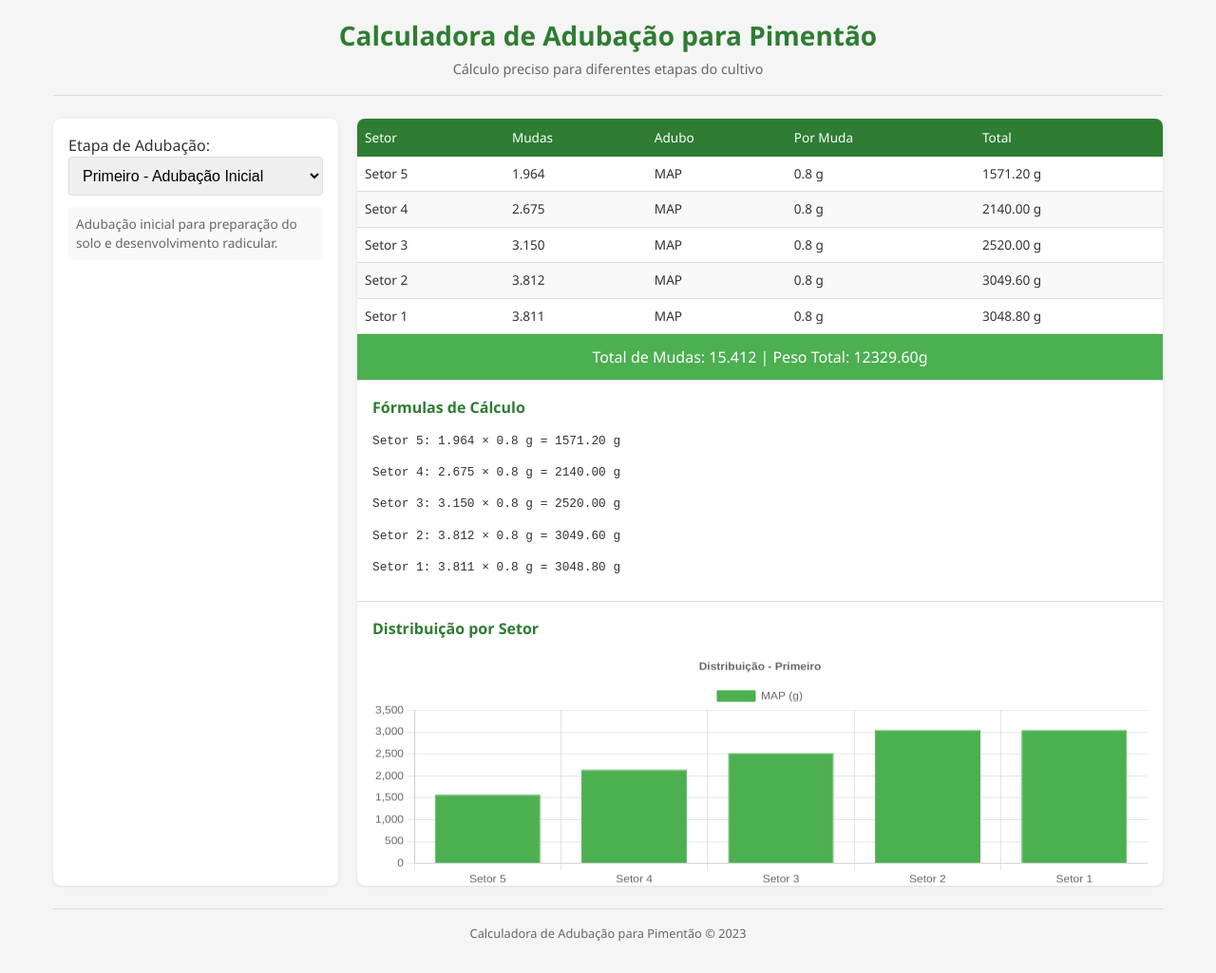
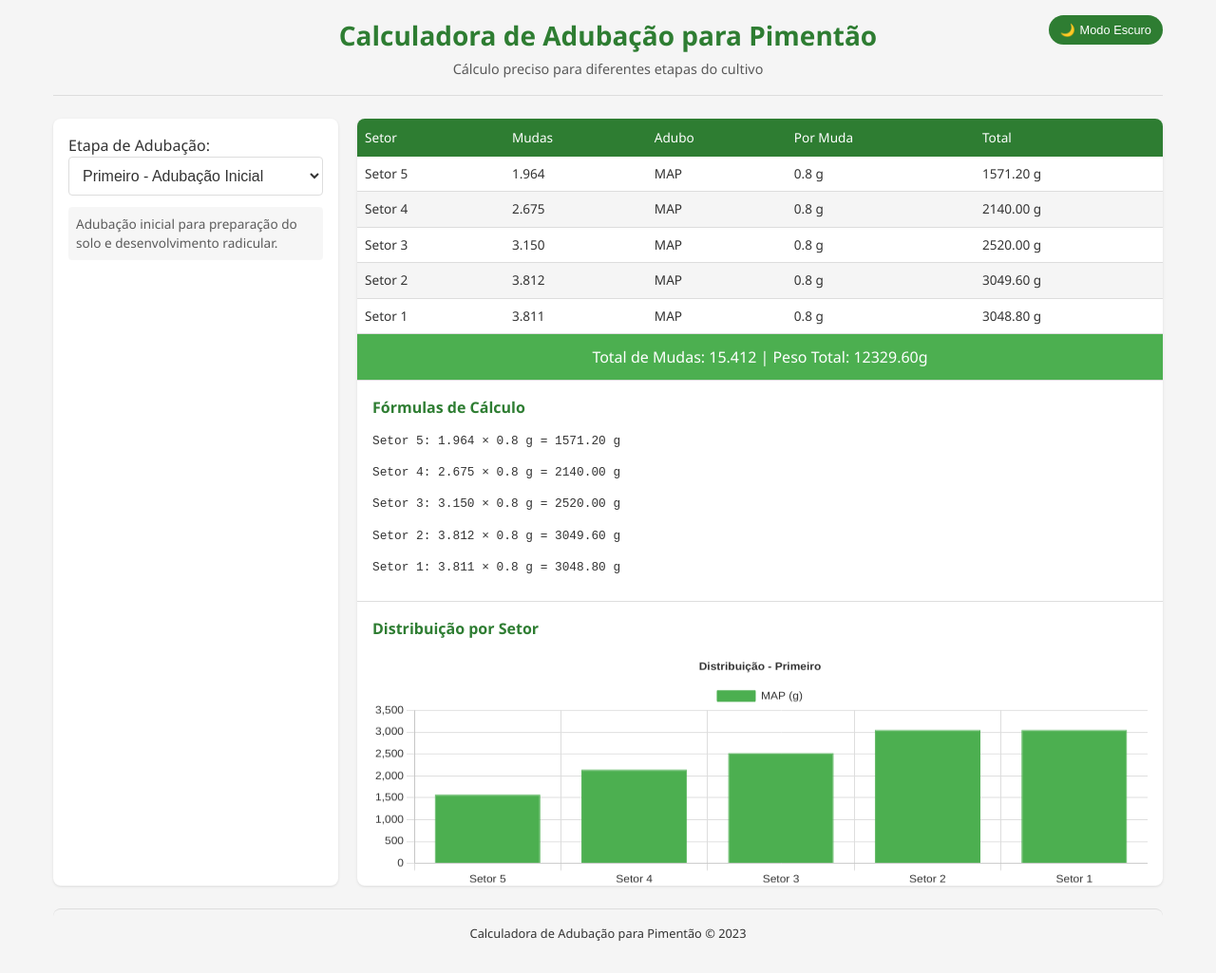
Before and after one commit to gerfunesbr/Calculadora, a plain HTML site: page index.html in a window 1280 px wide. Shown: the whole page at 95% size. Drawn offline with nearby package versions, Linux system fonts and the light colour scheme.

Commit message:
Atualizar o index.html

```diff
--- a/index.html
+++ b/index.html
@@ -21,6 +21,22 @@
       --light-gray: #f5f5f5;
       --border: #ddd;
       --white: #fff;
+      --background: #f5f5f5;
+      --card-bg: #fff;
+      --footer-bg: transparent;
+    }
+
+    /* Modo Noturno */
+    [data-theme="dark"] {
+      --primary: #4caf50;
+      --primary-light: #66bb6a;
+      --text: #e0e0e0;
+      --light-gray: #121212;
+      --border: #444;
+      --white: #1e1e1e;
+      --background: #121212;
+      --card-bg: #1e1e1e;
+      --footer-bg: #1a1a1a;
     }
 
     * {
@@ -33,10 +49,11 @@
       font-family: 'Segoe UI', system-ui, sans-serif;
       line-height: 1.5;
       color: var(--text);
-      background-color: var(--light-gray);
+      background-color: var(--background);
       padding: 16px;
       max-width: 1200px;
       margin: 0 auto;
+      transition: all 0.3s ease;
     }
 
     header {
@@ -44,6 +61,7 @@
       margin-bottom: 24px;
       padding-bottom: 16px;
       border-bottom: 1px solid var(--border);
+      position: relative;
     }
 
     h1 {
@@ -53,8 +71,30 @@
     }
 
     .subtitle {
-      color: #666;
+      color: var(--text);
+      opacity: 0.8;
       font-size: 0.9rem;
+    }
+
+    .theme-toggle {
+      position: absolute;
+      top: 0;
+      right: 0;
+      background: var(--primary);
+      color: white;
+      border: none;
+      padding: 8px 12px;
+      border-radius: 20px;
+      cursor: pointer;
+      font-size: 0.8rem;
+      display: flex;
+      align-items: center;
+      gap: 5px;
+      transition: all 0.3s ease;
+    }
+
+    .theme-toggle:hover {
+      background: var(--primary-light);
     }
 
     .main-container {
@@ -64,10 +104,11 @@
     }
 
     .control-panel {
-      background: var(--white);
+      background: var(--card-bg);
       padding: 16px;
       border-radius: 8px;
       box-shadow: 0 1px 3px rgba(0,0,0,0.1);
+      transition: all 0.3s ease;
     }
 
     select {
@@ -77,21 +118,27 @@
       border-radius: 4px;
       font-size: 1rem;
       margin-bottom: 12px;
+      background: var(--card-bg);
+      color: var(--text);
+      transition: all 0.3s ease;
     }
 
     .etapa-info {
       font-size: 0.85rem;
-      color: #666;
+      color: var(--text);
+      opacity: 0.8;
       padding: 8px;
-      background-color: #f9f9f9;
+      background-color: var(--light-gray);
       border-radius: 4px;
+      transition: all 0.3s ease;
     }
 
     .results-container {
-      background: var(--white);
+      background: var(--card-bg);
       border-radius: 8px;
       box-shadow: 0 1px 3px rgba(0,0,0,0.1);
       overflow: hidden;
+      transition: all 0.3s ease;
     }
 
     table {
@@ -102,7 +149,7 @@
 
     th {
       background-color: var(--primary);
-      color: var(--white);
+      color: white;
       padding: 10px 8px;
       text-align: left;
       font-weight: 500;
@@ -111,15 +158,16 @@
     td {
       padding: 8px;
       border-bottom: 1px solid var(--border);
+      transition: all 0.3s ease;
     }
 
     tr:nth-child(even) {
-      background-color: #f9f9f9;
+      background-color: var(--light-gray);
     }
 
     .total-results {
       background-color: var(--primary-light);
-      color: var(--white);
+      color: white;
       padding: 12px;
       text-align: center;
       font-weight: 500;
@@ -128,6 +176,7 @@
     .formula-section {
       padding: 16px;
       border-top: 1px solid var(--border);
+      transition: all 0.3s ease;
     }
 
     .formula-section h3 {
@@ -141,12 +190,15 @@
       font-size: 0.8rem;
       margin-bottom: 6px;
       padding: 4px 0;
+      color: var(--text);
+      transition: all 0.3s ease;
     }
 
     .chart-container {
       padding: 16px;
       border-top: 1px solid var(--border);
       height: 300px;
+      transition: all 0.3s ease;
     }
 
     .chart-container h3 {
@@ -163,10 +215,13 @@
     footer {
       text-align: center;
       margin-top: 24px;
-      padding-top: 16px;
+      padding: 16px;
       border-top: 1px solid var(--border);
-      color: #666;
+      color: var(--text);
       font-size: 0.8rem;
+      background-color: var(--footer-bg);
+      border-radius: 8px;
+      transition: all 0.3s ease;
     }
 
     .install-btn {
@@ -178,6 +233,11 @@
       margin-top: 10px;
       cursor: pointer;
       display: none;
+      transition: all 0.3s ease;
+    }
+
+    .install-btn:hover {
+      background: var(--primary-light);
     }
 
     @media (min-width: 768px) {
@@ -211,6 +271,11 @@
       table {
         font-size: 0.75rem;
       }
+
+      .theme-toggle {
+        position: relative;
+        margin-top: 10px;
+      }
     }
   </style>
 </head>
@@ -219,6 +284,10 @@
     <h1>Calculadora de Adubação para Pimentão</h1>
     <p class="subtitle">Cálculo preciso para diferentes etapas do cultivo</p>
     <button id="installBtn" class="install-btn">Instalar App</button>
+    <button id="themeToggle" class="theme-toggle">
+      <span id="themeIcon">🌙</span>
+      <span id="themeText">Modo Escuro</span>
+    </button>
   </header>
 
   <div class="main-container">
@@ -312,6 +381,46 @@ if ('serviceWorker' in navigator) {
       }
     });
 
+    // Sistema de Tema
+    const themeToggle = document.getElementById('themeToggle');
+    const themeIcon = document.getElementById('themeIcon');
+    const themeText = document.getElementById('themeText');
+
+    // Verificar preferência salva ou do sistema
+    function loadTheme() {
+      const savedTheme = localStorage.getItem('theme') ||
+                        (window.matchMedia('(prefers-color-scheme: dark)').matches ? 'dark' : 'light');
+
+      document.documentElement.setAttribute('data-theme', savedTheme);
+      updateThemeButton(savedTheme);
+    }
+
+    function toggleTheme() {
+      const currentTheme = document.documentElement.getAttribute('data-theme');
+      const newTheme = currentTheme === 'dark' ? 'light' : 'dark';
+
+      document.documentElement.setAttribute('data-theme', newTheme);
+      localStorage.setItem('theme', newTheme);
+      updateThemeButton(newTheme);
+
+      // Atualizar gráfico para o novo tema
+      if (chartInstance) {
+        updateChart(document.getElementById('etapaSelect').value);
+      }
+    }
+
+    function updateThemeButton(theme) {
+      if (theme === 'dark') {
+        themeIcon.textContent = '☀️';
+        themeText.textContent = 'Modo Claro';
+      } else {
+        themeIcon.textContent = '🌙';
+        themeText.textContent = 'Modo Escuro';
+      }
+    }
+
+    themeToggle.addEventListener('click', toggleTheme);
+
     // App Data and Logic
     const setores = {
       'Setor 5': 1964,
@@ -335,7 +444,7 @@ if ('serviceWorker' in navigator) {
           tipo: 'Fertimax Humi',
           volume: 0.3,
           unidade: 'ml',
-          descricao: 'Fertilizante orgânico com ácidos húmicos - melhora a estrutura do solo'
+          descricao: 'Fertilizante orgânico com ácidos húmicos - melhora a estrutura do solo (300ml/1000 mudas)'
         },
         {
           tipo: 'Krista K',
@@ -373,7 +482,7 @@ if ('serviceWorker' in navigator) {
           tipo: 'Start',
           volume: 0.3,
           unidade: 'ml',
-          descricao: 'Estimulante de crescimento - promove desenvolvimento radicular e vegetativo'
+          descricao: 'Estimulante de crescimento - promove desenvolvimento radicular e vegetativo (300ml/1000 mudas)'
         }
       ],
       'Sétimo': [
@@ -388,11 +497,11 @@ if ('serviceWorker' in navigator) {
 
     const etapaDescricoes = {
       'Primeiro': 'Adubação inicial para preparação do solo e desenvolvimento radicular.',
-      'Segundo': 'Fertilização para estimular o crescimento vegetativo das plantas.',
+      'Segundo': 'Fertilização para estimular o crescimento vegetativo das plantas. Fertimax Humi: 300ml para cada 1000 mudas.',
       'Terceiro': 'Aplicação de nitrato para fortalecer o desenvolvimento foliar.',
       'Quarto': 'Suplementação de magnésio para melhorar a fotossíntese.',
       'Quinto': 'Reforço de nitrato para manter o crescimento equilibrado.',
-      'Sexto': 'Aplicação de estimulante para desenvolvimento radicular e vegetativo.',
+      'Sexto': 'Aplicação de estimulante para desenvolvimento radicular e vegetativo. Start: 300ml para cada 1000 mudas.',
       'Sétimo': 'Adubação final com potássio para melhorar a qualidade dos frutos.'
     };
 
@@ -401,6 +510,24 @@ if ('serviceWorker' in navigator) {
     const formulaSection = document.getElementById('formulaSection');
     const etapaInfo = document.getElementById('etapaInfo');
     let chartInstance;
+
+    // Função para calcular quantidade por muda baseada na proporção 300ml/1000 mudas
+    function calcularQuantidadePorMuda(adubo, mudas) {
+      if (adubo.volume !== undefined) {
+        // Para volumes: 300ml para cada 1000 mudas = 0.3ml por muda
+        return 0.3; // ml por muda
+      } else if (adubo.peso !== undefined) {
+        // Para pesos: usa o valor direto em gramas
+        return adubo.peso;
+      }
+      return 0;
+    }
+
+    // Função para calcular quantidade total
+    function calcularQuantidadeTotal(adubo, mudas) {
+      const quantidadePorMuda = calcularQuantidadePorMuda(adubo, mudas);
+      return mudas * quantidadePorMuda;
+    }
 
     function updateCalculations() {
       const etapaSelecionada = document.getElementById('etapaSelect').value;
@@ -422,12 +549,12 @@ if ('serviceWorker' in navigator) {
         totalMudas += mudas;
 
         adubos.forEach(adubo => {
-          const quantidadePorMuda = adubo.peso || adubo.volume || 0;
-          const quantidadeTotal = mudas * quantidadePorMuda;
+          const quantidadePorMuda = calcularQuantidadePorMuda(adubo, mudas);
+          const quantidadeTotal = calcularQuantidadeTotal(adubo, mudas);
 
-          if (adubo.peso) {
+          if (adubo.peso !== undefined) {
             totalPeso += quantidadeTotal;
-          } else if (adubo.volume) {
+          } else if (adubo.volume !== undefined) {
             totalVolume += quantidadeTotal;
           }
 
@@ -440,7 +567,13 @@ if ('serviceWorker' in navigator) {
           row.insertCell(4).innerText = `${quantidadeTotal.toFixed(2)} ${adubo.unidade}`;
 
           // Adicionar fórmula
-          const formulaText = `${setor}: ${mudas.toLocaleString('pt-BR')} × ${quantidadePorMuda.toFixed(1)} ${adubo.unidade} = ${quantidadeTotal.toFixed(2)} ${adubo.unidade}`;
+          let formulaText;
+          if (adubo.volume !== undefined) {
+            formulaText = `${setor}: ${mudas.toLocaleString('pt-BR')} mudas × 0.3 ml/muda = ${quantidadeTotal.toFixed(2)} ml`;
+          } else {
+            formulaText = `${setor}: ${mudas.toLocaleString('pt-BR')} × ${quantidadePorMuda.toFixed(1)} ${adubo.unidade} = ${quantidadeTotal.toFixed(2)} ${adubo.unidade}`;
+          }
+
           const formulaDiv = document.createElement('div');
           formulaDiv.className = 'formula';
           formulaDiv.innerText = formulaText;
@@ -455,6 +588,10 @@ if ('serviceWorker' in navigator) {
       }
       if (totalVolume > 0) {
         resultadoTexto += ` | Volume Total: ${totalVolume.toFixed(2)}ml`;
+
+        // Adicionar informação sobre a proporção
+        const proporcaoMl = (totalVolume / totalMudas * 1000).toFixed(1);
+        resultadoTexto += ` (${proporcaoMl}ml/1000 mudas)`;
       }
       totalResult.innerText = resultadoTexto;
 
@@ -478,8 +615,7 @@ if ('serviceWorker' in navigator) {
       adubos.forEach((adubo, index) => {
         const cores = ['#4caf50', '#ff9800', '#2196f3', '#9c27b0', '#f44336'];
         const data = Object.values(setores).map(mudas => {
-          const quantidadePorMuda = adubo.peso || adubo.volume || 0;
-          return mudas * quantidadePorMuda;
+          return calcularQuantidadeTotal(adubo, mudas);
         });
 
         datasets.push({
@@ -502,16 +638,34 @@ if ('serviceWorker' in navigator) {
           maintainAspectRatio: false,
           scales: {
             y: {
-              beginAtZero: true
+              beginAtZero: true,
+              ticks: {
+                color: getComputedStyle(document.documentElement).getPropertyValue('--text')
+              },
+              grid: {
+                color: getComputedStyle(document.documentElement).getPropertyValue('--border')
+              }
+            },
+            x: {
+              ticks: {
+                color: getComputedStyle(document.documentElement).getPropertyValue('--text')
+              },
+              grid: {
+                color: getComputedStyle(document.documentElement).getPropertyValue('--border')
+              }
             }
           },
           plugins: {
             legend: {
               position: 'top',
+              labels: {
+                color: getComputedStyle(document.documentElement).getPropertyValue('--text')
+              }
             },
             title: {
               display: true,
-              text: `Distribuição - ${etapaSelecionada}`
+              text: `Distribuição - ${etapaSelecionada}`,
+              color: getComputedStyle(document.documentElement).getPropertyValue('--text')
             }
           }
         }
@@ -520,6 +674,7 @@ if ('serviceWorker' in navigator) {
 
     // Inicializar ao carregar
     document.addEventListener('DOMContentLoaded', function() {
+      loadTheme();
       updateCalculations();
     });
   </script>
```
Lines whose indentation alone changed are shown as unchanged.
